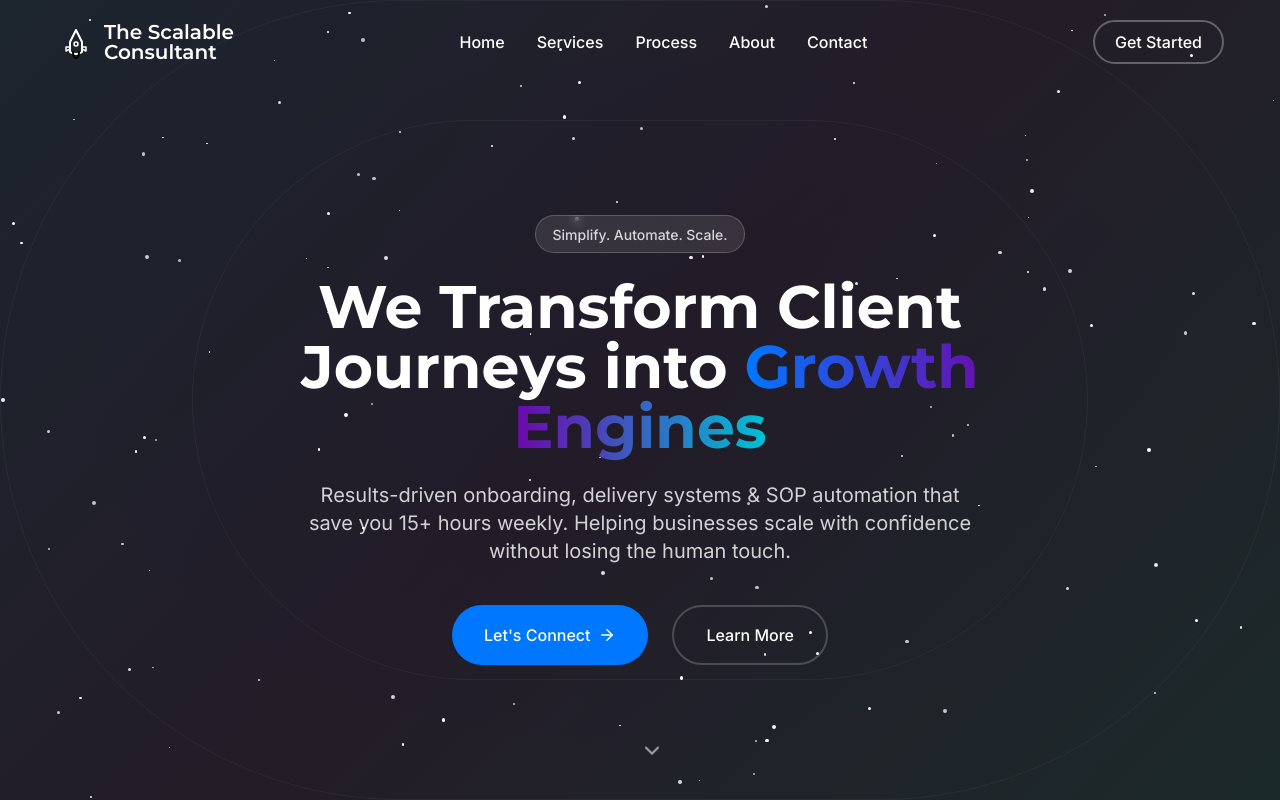
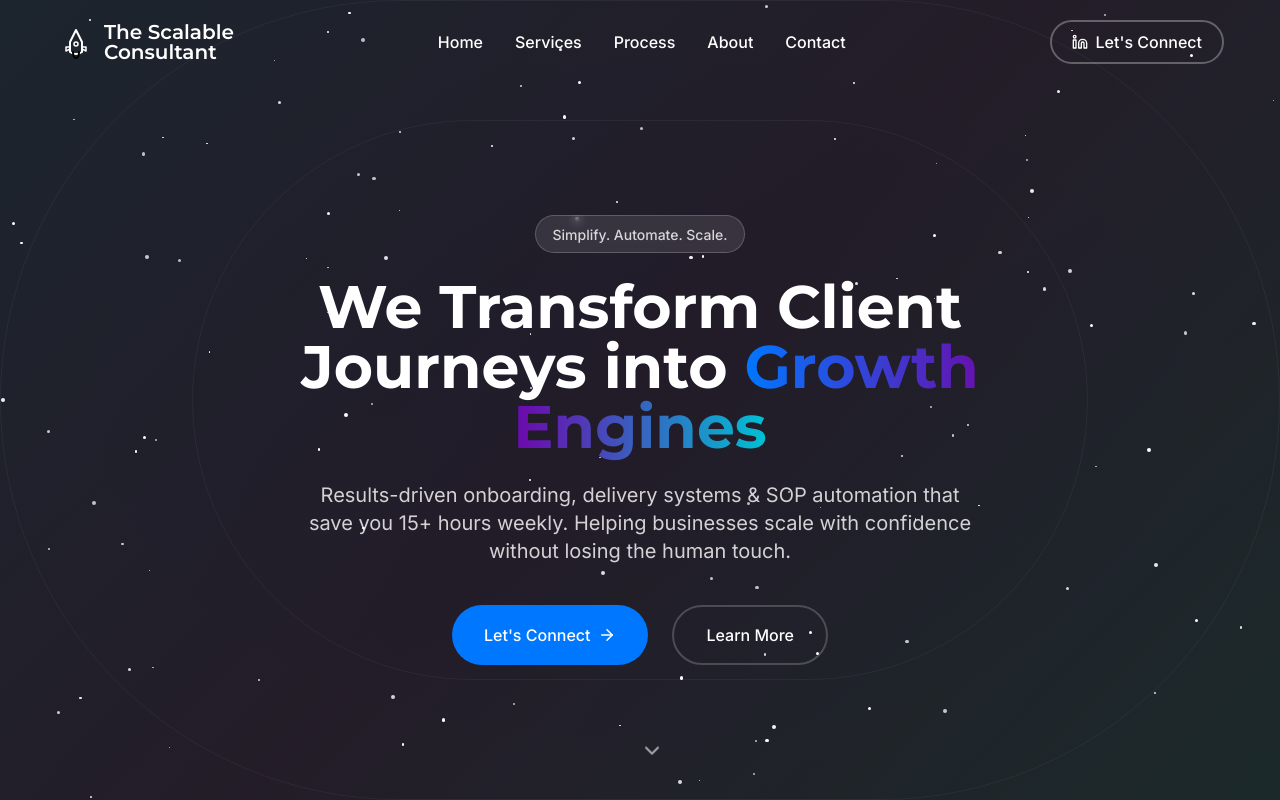
Before and after one commit to jodinetheron/the-scalable-consultant, a React (Vite) app: page / in a window 1280 px wide. Shown: the top 800 px of the page. Built offline with nearby package versions, Linux system fonts and the light colour scheme.

Commit message:
Refactor: Update CTA button
Remove the "Learn More" button and update the "Get Started" button to "Let's Connect" linking to LinkedIn.

```diff
--- a/src/components/NavBar.tsx
+++ b/src/components/NavBar.tsx
@@ -1,6 +1,6 @@
 
 import React, { useState, useEffect } from 'react';
-import { Menu, X } from 'lucide-react';
+import { Menu, X, Linkedin } from 'lucide-react';
 import Logo from './Logo';
 
 const NavBar: React.FC = () => {
@@ -52,15 +52,18 @@ const NavBar: React.FC = () => {
             </ul>
           </nav>
 
-          <button
-            className={`px-5 py-2 rounded-full font-medium transition-all border-2 button-glow ${
+          <a
+            href="https://www.linkedin.com/in/jodinetheron/"
+            target="_blank"
+            rel="noopener noreferrer"
+            className={`flex items-center gap-2 px-5 py-2 rounded-full font-medium transition-all border-2 button-glow ${
               isScrolled
                 ? 'bg-space-blue text-white border-space-blue hover:bg-space-blue/90'
                 : 'bg-transparent text-white border-white/30 hover:border-white'
             }`}
           >
-            Get Started
-          </button>
+            <Linkedin size={16} /> Let's Connect
+          </a>
 
           <button className="md:hidden" onClick={() => setMobileMenuOpen(true)}>
             <Menu className={isScrolled ? 'text-space-dark' : 'text-white'} />
@@ -93,9 +96,15 @@ const NavBar: React.FC = () => {
                 </li>
               ))}
               <li className="pt-8">
-                <button className="px-8 py-3 rounded-full font-medium bg-space-blue text-white border-2 border-space-blue hover:bg-space-blue/90 transition-all">
-                  Get Started
-                </button>
+                <a
+                  href="https://www.linkedin.com/in/jodinetheron/"
+                  target="_blank"
+                  rel="noopener noreferrer"
+                  className="flex items-center justify-center gap-2 px-8 py-3 rounded-full font-medium bg-space-blue text-white border-2 border-space-blue hover:bg-space-blue/90 transition-all"
+                  onClick={() => setMobileMenuOpen(false)}
+                >
+                  <Linkedin size={18} /> Let's Connect
+                </a>
               </li>
             </ul>
           </div>
```
